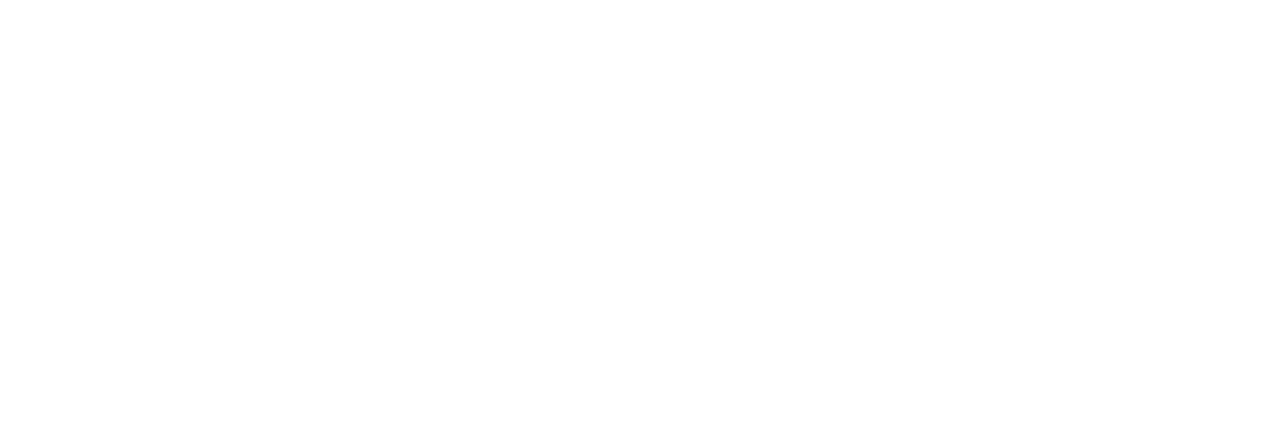
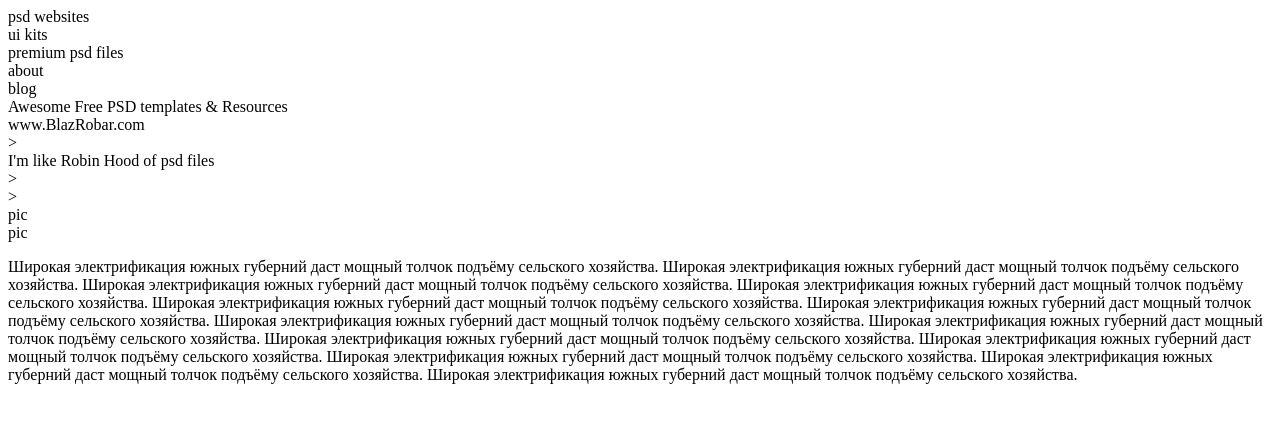
Before and after one commit to puncleV/testtask, a plain HTML site: page main.html in a window 1280 px wide. Drawn offline with Linux system fonts and the light colour scheme.

Commit message:
main template;

```diff
--- a/main.html
+++ b/main.html
@@ -2,9 +2,50 @@
 <html lang="en">
 <head>
     <meta charset="UTF-8">
-    <title>Title</title>
+    <title>Main page</title>
 </head>
 <body>
-
+    <div>
+        <div>psd websites</div>
+        <div>ui kits</div>
+        <div>premium psd files</div>
+        <div>about</div>
+        <div>blog</div>
+    </div>
+    <div>
+        <div>
+            <div>Awesome Free PSD templates & Resources</div>
+            <div>
+                <div>www.BlazRobar.com</div>
+                <div><a>></a></div>
+            </div>
+        </div>
+    </div>
+    <div>
+        <div>I'm like Robin Hood of psd files</div>
+        <div>></div>
+    </div>
+    <div>
+        <div>></div>
+        <div>pic</div>
+        <div>pic</div>
+    </div>
+    <div>
+        <p>
+            Широкая электрификация южных губерний даст мощный толчок подъёму сельского хозяйства.
+            Широкая электрификация южных губерний даст мощный толчок подъёму сельского хозяйства.
+            Широкая электрификация южных губерний даст мощный толчок подъёму сельского хозяйства.
+            Широкая электрификация южных губерний даст мощный толчок подъёму сельского хозяйства.
+            Широкая электрификация южных губерний даст мощный толчок подъёму сельского хозяйства.
+            Широкая электрификация южных губерний даст мощный толчок подъёму сельского хозяйства.
+            Широкая электрификация южных губерний даст мощный толчок подъёму сельского хозяйства.
+            Широкая электрификация южных губерний даст мощный толчок подъёму сельского хозяйства.
+            Широкая электрификация южных губерний даст мощный толчок подъёму сельского хозяйства.
+            Широкая электрификация южных губерний даст мощный толчок подъёму сельского хозяйства.
+            Широкая электрификация южных губерний даст мощный толчок подъёму сельского хозяйства.
+            Широкая электрификация южных губерний даст мощный толчок подъёму сельского хозяйства.
+            Широкая электрификация южных губерний даст мощный толчок подъёму сельского хозяйства.
+        </p>
+    </div>
 </body>
 </html>
```
